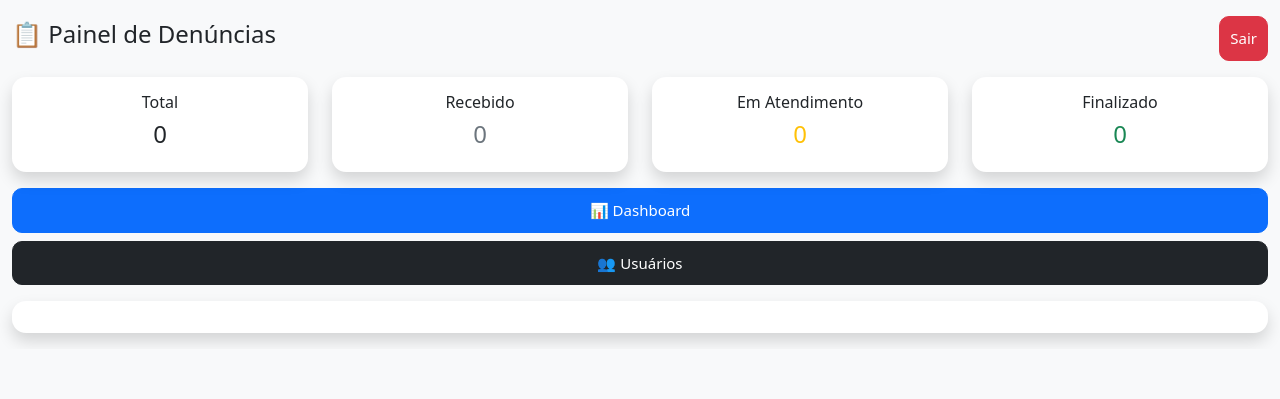
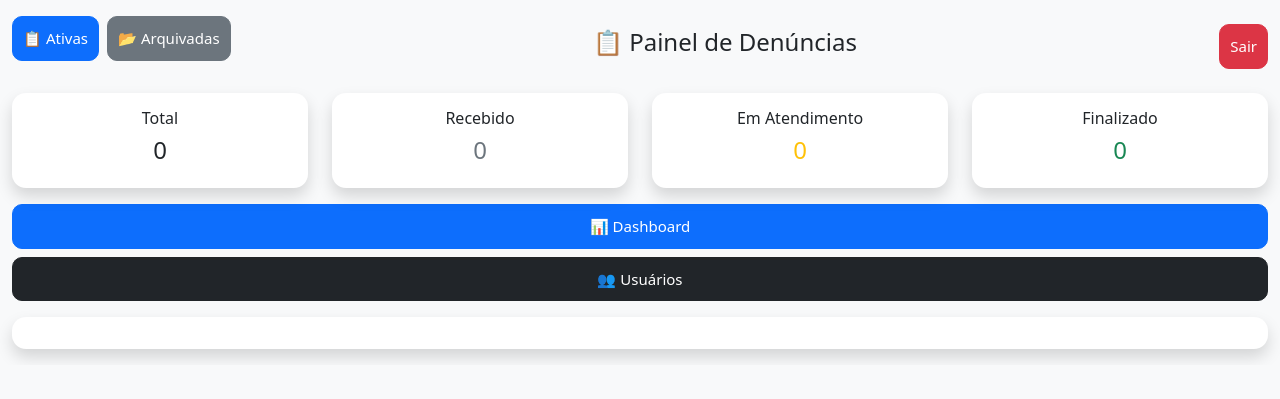
Before and after one commit to valtercleiovet-design/SEMMADUANIMAIS, a Flask app: page /painel in a window 1280 px wide. Shown: the top 399 px of the page. Run offline with Flask 3, Linux system fonts and the light colour scheme; a user stored in the database is signed in; data that the repository does not hold is empty; some libraries are stand-ins or nearby versions.

Commit message:
atualizar

```diff
--- a/templates/painel.html
+++ b/templates/painel.html
@@ -29,6 +29,18 @@
 <div class="container-fluid py-3">
 
     <div class="d-flex justify-content-between align-items-center mb-3">
+
+<div class="mb-3 d-flex gap-2">
+
+    <a href="/painel" class="btn btn-primary">
+        📋 Ativas
+    </a>
+
+    <a href="/arquivadas" class="btn btn-secondary">
+        📂 Arquivadas
+    </a>
+
+</div>
         <h4>📋 Painel de Denúncias</h4>
         <a href="/logout" class="btn btn-danger">Sair</a>
     </div>
```
